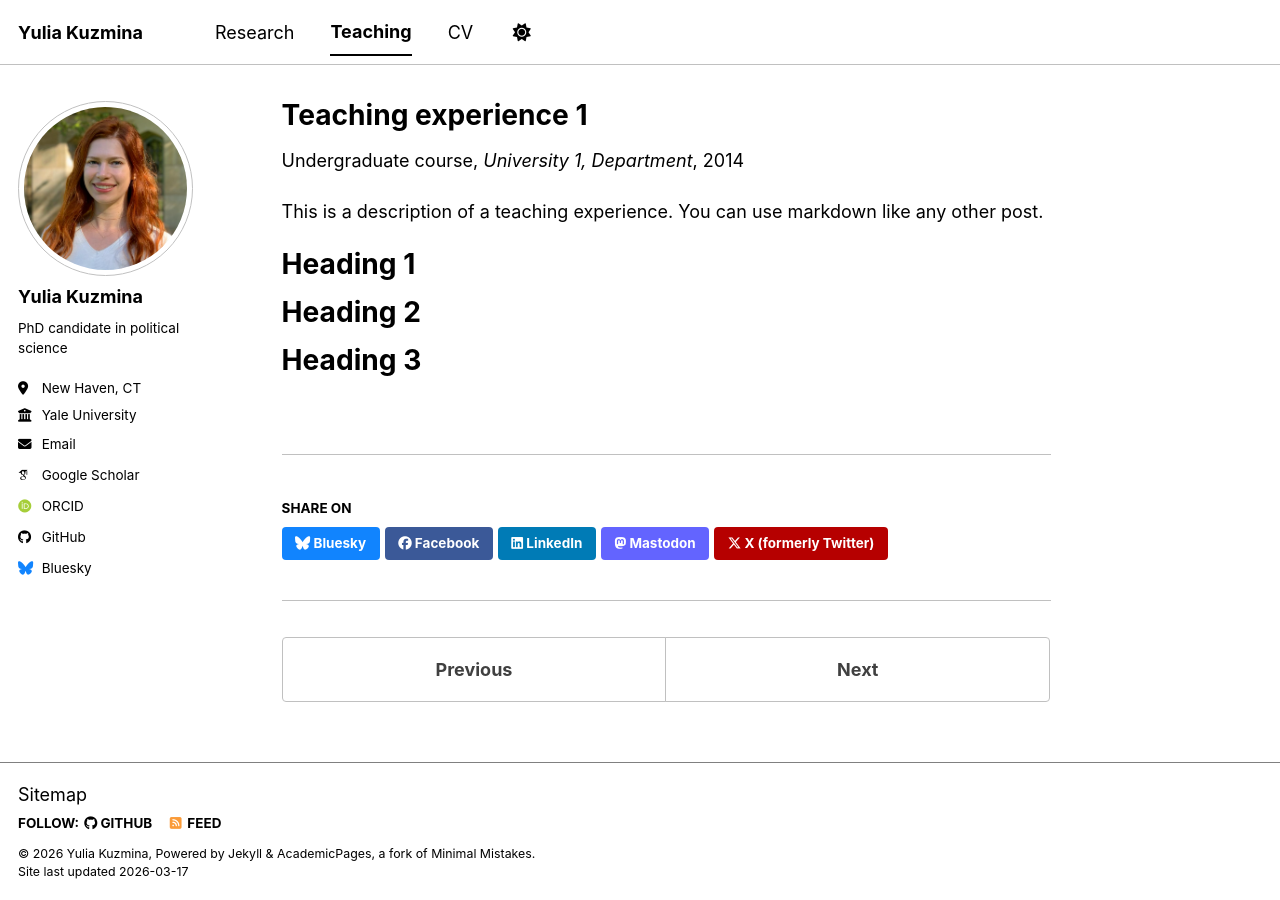
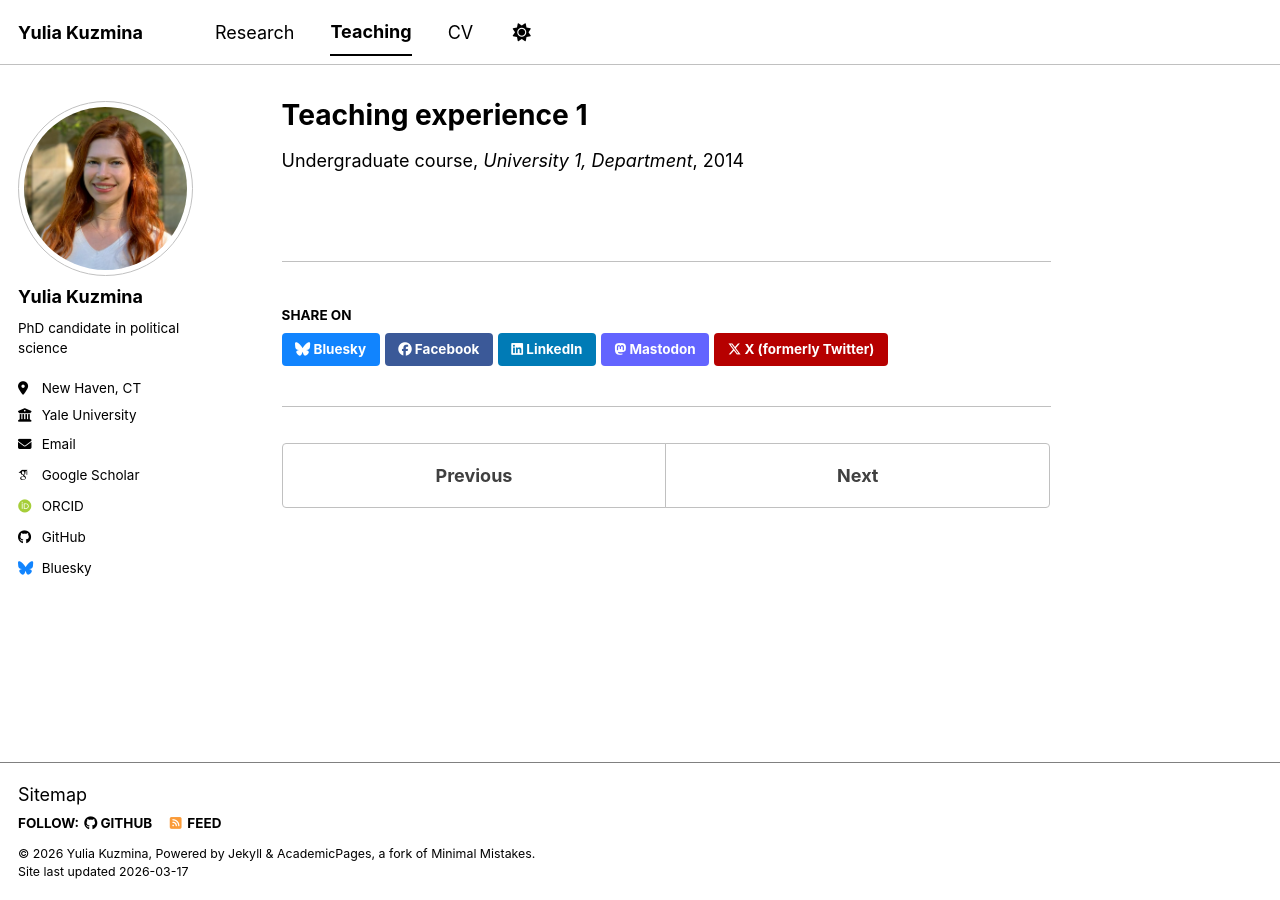
Before and after one commit to yuliakuzmina/yuliakuzmina.github.io, a Jekyll site: the page built from _teaching/2014-spring-teaching-1.md, in a window 1280 px wide. Built offline with Jekyll 4.4.1, drawn with Linux system fonts in a browser that asks for light colours; some web fonts are replaced; a script bundle is joined from its source files by our own code; library files that are not in the unit come from our copies.

Commit message:
Update 2014-spring-teaching-1.md

```diff
--- a/_teaching/2014-spring-teaching-1.md
+++ b/_teaching/2014-spring-teaching-1.md
@@ -2,19 +2,8 @@
 title: "Teaching experience 1"
 collection: teaching
 type: "Undergraduate course"
-permalink: /teaching/2014-spring-teaching-1
 venue: "University 1, Department"
 date: 2014-01-01
 location: "City, Country"
+excerpt: "Introductory course on international political economy focusing on trade, institutions, and development."
 ---
-
-This is a description of a teaching experience. You can use markdown like any other post.
-
-Heading 1
-======
-
-Heading 2
-======
-
-Heading 3
-======
```
